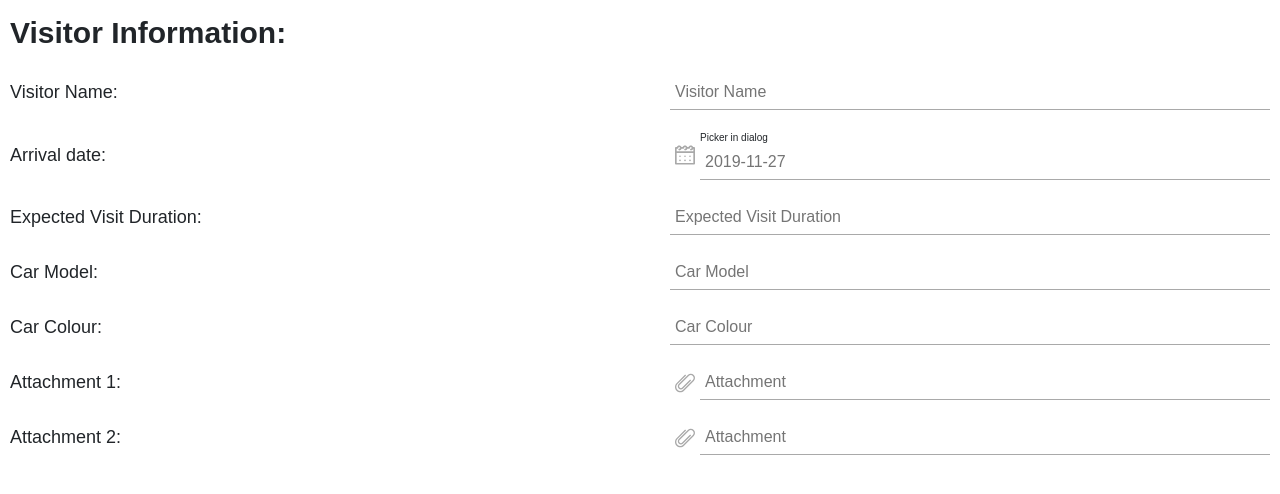
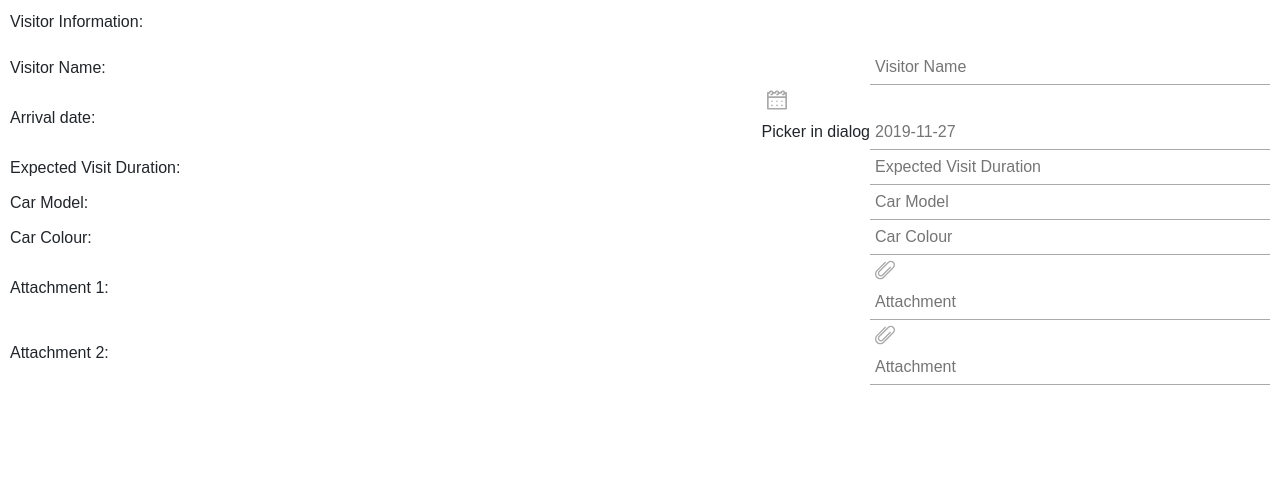
Before and after one commit to armendev11/jackal, a Vue app: page /links/visitor_request in a window 1280 px wide. Shown: the top 494 px of the page. Built offline with nearby package versions, Linux system fonts and the light colour scheme.

Commit message:
change hardcoded widths and heights in forms

```diff
--- a/src/assets/scss/Header/header.scss
+++ b/src/assets/scss/Header/header.scss
@@ -6,7 +6,7 @@ $header-min: 568px;
   position: relative;
   .container {
     @media screen and (max-width: $header-mid){
-      max-width: 900px;
+      max-width: 996px;
       width: 100%;
       padding: 0;
     }
--- a/src/assets/scss/Main/Forms.scss
+++ b/src/assets/scss/Main/Forms.scss
@@ -13,7 +13,7 @@
     left: 0;
     top: 0;
     width: 100%;
-    height: 100%;
+    height: 100vh;
     z-index: 0;
     opacity: 0.1;
     background: url("../../assets/images/bg-01.jpg") no-repeat center center;
@@ -25,12 +25,13 @@
   margin: 0;
   max-width: 350px;
   width: 100%;
-  height: 500px;
+  height: 100%;
+  max-height: 500px;
+  overflow-y: auto;
   background: -webkit-linear-gradient(bottom, #3cb0f6, #21d4fd, #ffffff);
   box-shadow: 0 5px 10px 0px rgba(255, 255, 255, 0.8);
   display: flex;
   flex-direction: column;
-  justify-content: center;
   align-items: center;
   position: relative;
   opacity: 0.7;
@@ -41,6 +42,7 @@
   justify-content: center;
   align-items: center;
   flex-direction: column;
+  margin: auto;
   h1{
     text-align: center;
     font-size: 36px;
@@ -146,9 +148,8 @@
       }
     }
   }
-}
+
   .text-bottom{
-  position: absolute;
     bottom: 0;
     display: flex;
     justify-content: center;
@@ -170,3 +171,5 @@
       }
     }
   }
+
+}
--- a/src/components/layout/Header.vue
+++ b/src/components/layout/Header.vue
@@ -2,6 +2,7 @@
     <header>
         <div class="header ">
             <div class="container">
+                <div class="row">
                     <div class="header-container-top">
                         <img class="header-logo" src="../../assets/images/logo.png">
                         <div class="header-background-top-content">
@@ -30,8 +31,7 @@
                     </div>
                     <div class="header-container-bottom">
                         <nav class="navbar navbar-expand-md">
-                           <button class="navbar-toggler" type="button" data-toggle="collapse" data-target="#collapsibleNavbar">
-                               <span class="navbar-toggler-icon"><img src="../../assets/icons/menu-button-of-three-horizontal-lines.svg" alt=""></span>
+                            <button class="navbar-toggler" type="button" data-toggle="collapse" data-target="#collapsibleNavbar"><span class="navbar-toggler-icon"><img src="../../assets/icons/menu-button-of-three-horizontal-lines.svg" alt=""></span>
                             </button>
                             <div id="collapsibleNavbar" class="header-container-bottom-inner collapse navbar-collapse">
                                 <ul class="header-container-bottom-inner-ul navbar-nav">
@@ -57,6 +57,7 @@
                     </div>
                 </div>
             </div>
+        </div>
     </header>
 </template>
 
--- a/src/views/Links/Visitor_Information.vue
+++ b/src/views/Links/Visitor_Information.vue
@@ -1,18 +1,18 @@
 <template>
-    <div class="visitor">
+    <div class="movein-moveout">
         <p class="vtitle">Visitor Information:</p>
-        <div class="vinputs">
-            <div class="visitor-title">
+        <div class="unit-information">
+            <div class="upload">
                 <p>Visitor Name:</p>
-                <div class="vpicker-dialog">
+                <div class="picker-dialog">
                     <div>
                         <input type="text" placeholder="Visitor Name" >
                     </div>
                 </div>
             </div>
-            <div class="visitor-title">
+            <div class="upload">
                 <p>Arrival date:</p>
-                <div class="vpicker-dialog">
+                <div class="picker-dialog">
                     <div>
                         <img src="../../assets/icons/calendar.svg">
                         <div>
@@ -22,33 +22,33 @@
                     </div>
                 </div>
             </div>
-            <div class="visitor-title">
+            <div class="upload">
                 <p>Expected Visit Duration:</p>
-                <div class="vpicker-dialog">
+                <div class="picker-dialog">
                     <div>
                         <input type="text" placeholder="Expected Visit Duration" >
                     </div>
                 </div>
             </div>
-            <div class="visitor-title">
+            <div class="upload">
                 <p>Car Model:</p>
-                <div class="vpicker-dialog">
+                <div class="picker-dialog">
                     <div>
                         <input type="text" placeholder="Car Model" >
                     </div>
                 </div>
             </div>
-            <div class="visitor-title">
+            <div class="upload">
                 <p>Car Colour:</p>
-                <div class="vpicker-dialog">
+                <div class="picker-dialog">
                     <div>
                         <input type="text" placeholder="Car Colour" >
                     </div>
                 </div>
             </div>
-            <div class="visitor-title">
+            <div class="upload">
                 <p>Attachment 1:</p>
-                <div class="vpicker-dialog">
+                <div class="picker-dialog">
                     <div>
                         <img src="../../assets/icons/paperclip.svg">
                         <div>
@@ -57,9 +57,9 @@
                     </div>
                 </div>
             </div>
-            <div class="visitor-title">
+            <div class="upload">
                 <p>Attachment 2:</p>
-                <div class="vpicker-dialog">
+                <div class="picker-dialog">
                     <div>
                         <img src="../../assets/icons/paperclip.svg">
                         <div>
--- a/src/views/Login.vue
+++ b/src/views/Login.vue
@@ -17,11 +17,13 @@
                     <button class="buttons-btn" @click="login">LogIn</button>
                     <span class="fg-password" @click="forgot_password"><a href="javascript:void (0)">Forgot Password ?</a></span>
                 </div>
+
+                <div class="text-bottom">
+                    <span>Don’t have an account?</span>
+                    <span @click="sign_up"><a href="javascript:void (0)">Sign Up</a></span>
+                </div>
             </div>
-            <div class="text-bottom">
-                <span>Don’t have an account?</span>
-                <span @click="sign_up"><a href="javascript:void (0)">Sign Up</a></span>
-            </div>
+
         </div>
     </div>
 </template>
--- a/src/views/Registration.vue
+++ b/src/views/Registration.vue
@@ -14,10 +14,12 @@
                 <div class="buttons">
                     <button class="buttons-btn">Sign Up</button>
                 </div>
+
+                <div class="text-bottom">
+                    <span>Thank you for Registration</span>
+                </div>
             </div>
-            <div class="text-bottom">
-                <span>Thank you for Registration</span>
-            </div>
+
         </div>
     </div>
 </template>
```
Lines whose indentation alone changed are shown as unchanged.
